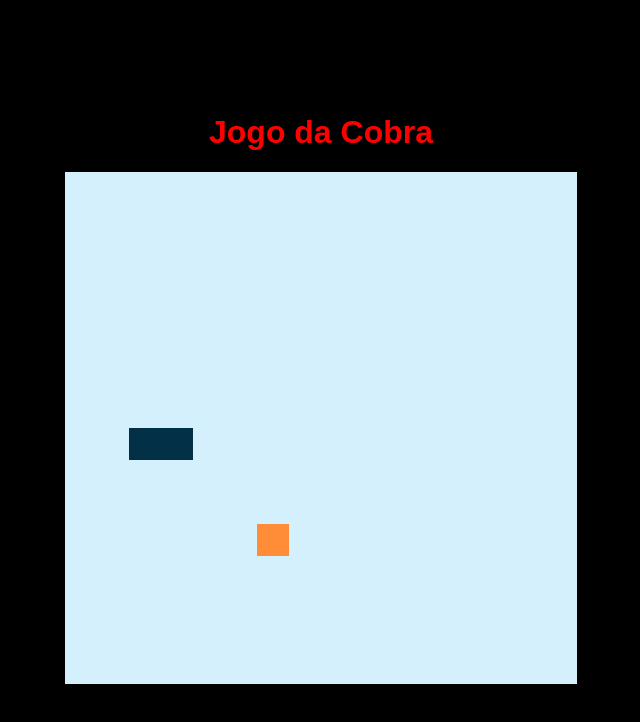
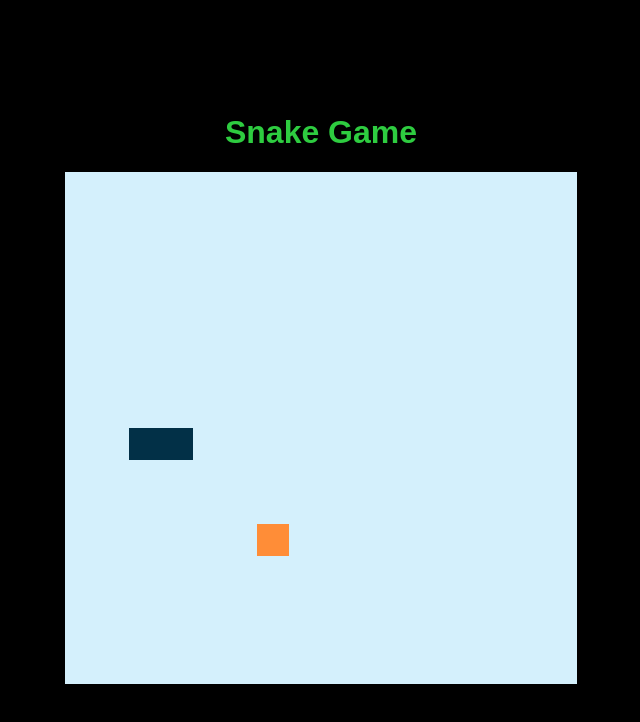
Before and after one commit to asventura96/snake-game-js, a plain HTML site: page index.html in a window 1280 px wide. Shown: the whole page, without its empty margins (295-935 px from the left). Drawn offline with Linux system fonts and the light colour scheme.

Commit message:
Corrige o título do jogo para "Snake Game" e atualiza a cor do texto para verde

```diff
--- a/index.html
+++ b/index.html
@@ -9,7 +9,7 @@
     <title>Snake Game</title>
 </head>
 <body>
-    <h1>Jogo da Cobra</h1>
+    <h1>Snake Game</h1>
     <canvas id="snake" width="512" height="512"></canvas>
 </body>
 </html>
--- a/style.css
+++ b/style.css
@@ -6,6 +6,6 @@ body{
     justify-content: center;
     align-items: center;
     background-color:black;
-    color: red;
+    color: #2ECC40;
     font-family: Arial, Helvetica, sans-serif;
 }
```
